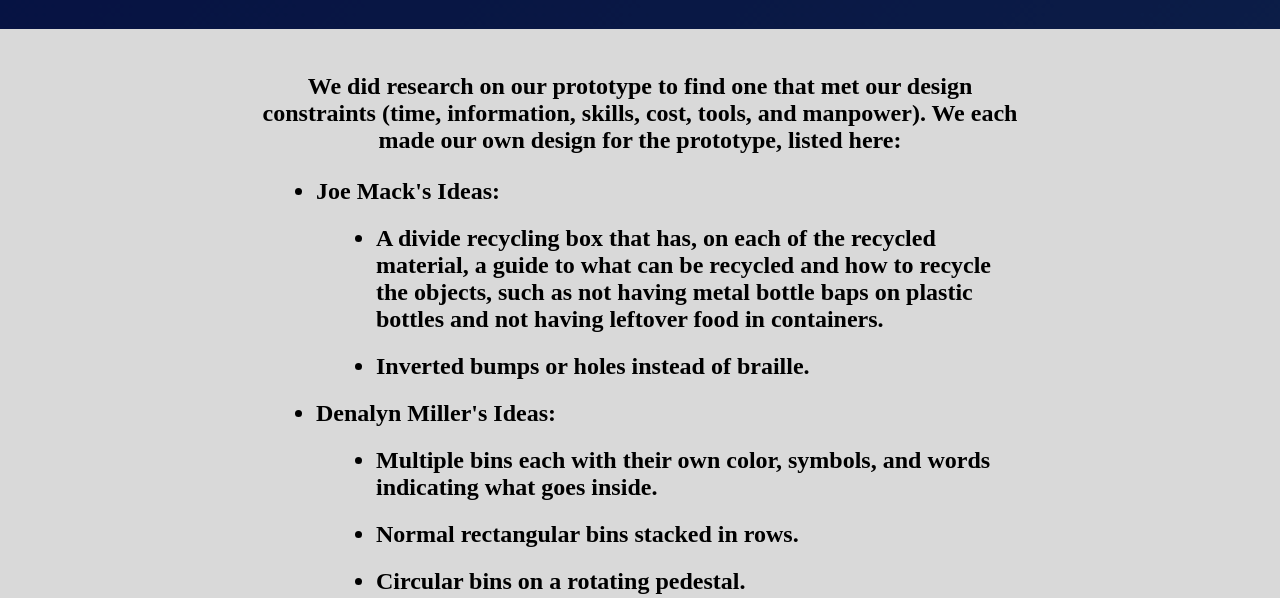
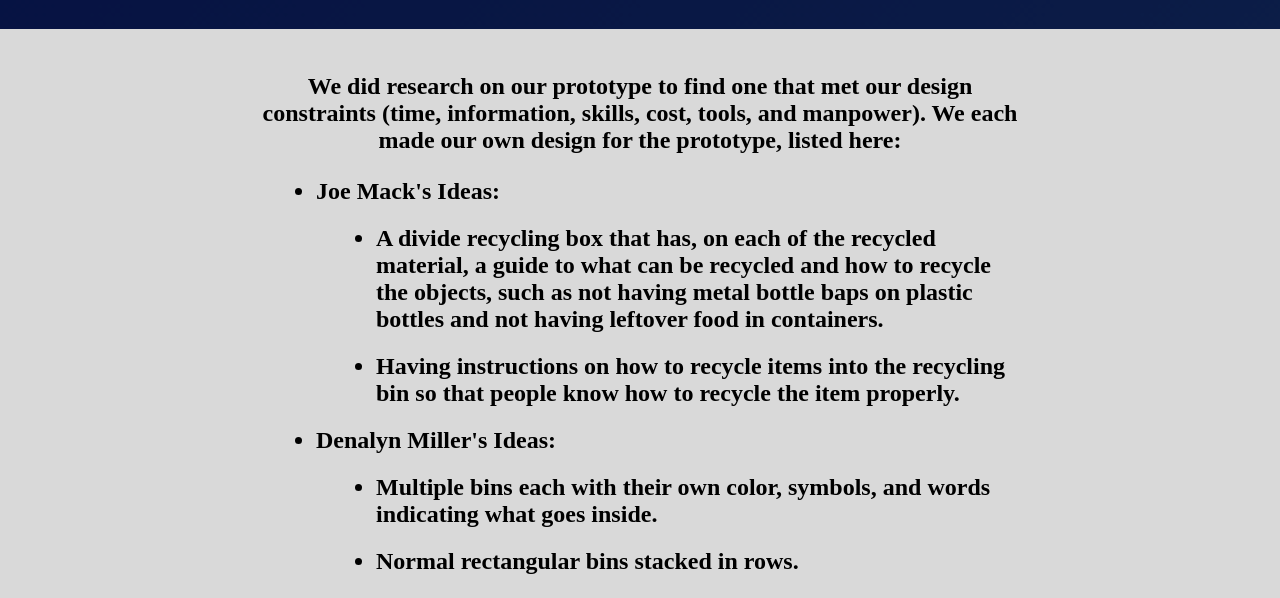
Before and after one commit to EngineerSharks/engineersharks.github.io, a plain HTML site: page prototype.html in a window 1280 px wide. Shown: the part 486-1084 px from the top of the page. Drawn offline with Linux system fonts and the light colour scheme.

Commit message:
Update prototype.html

```diff
--- a/prototype.html
+++ b/prototype.html
@@ -44,7 +44,8 @@
                                 on plastic bottles and not having leftover food in containers.
                             </li>
                             <li>
-                                Inverted bumps or holes instead of braille.
+                                Having instructions on how to recycle items into the recycling bin so that
+                                people know how to recycle the item properly.
                             </li>
                         </ol>
                     </li>
```
